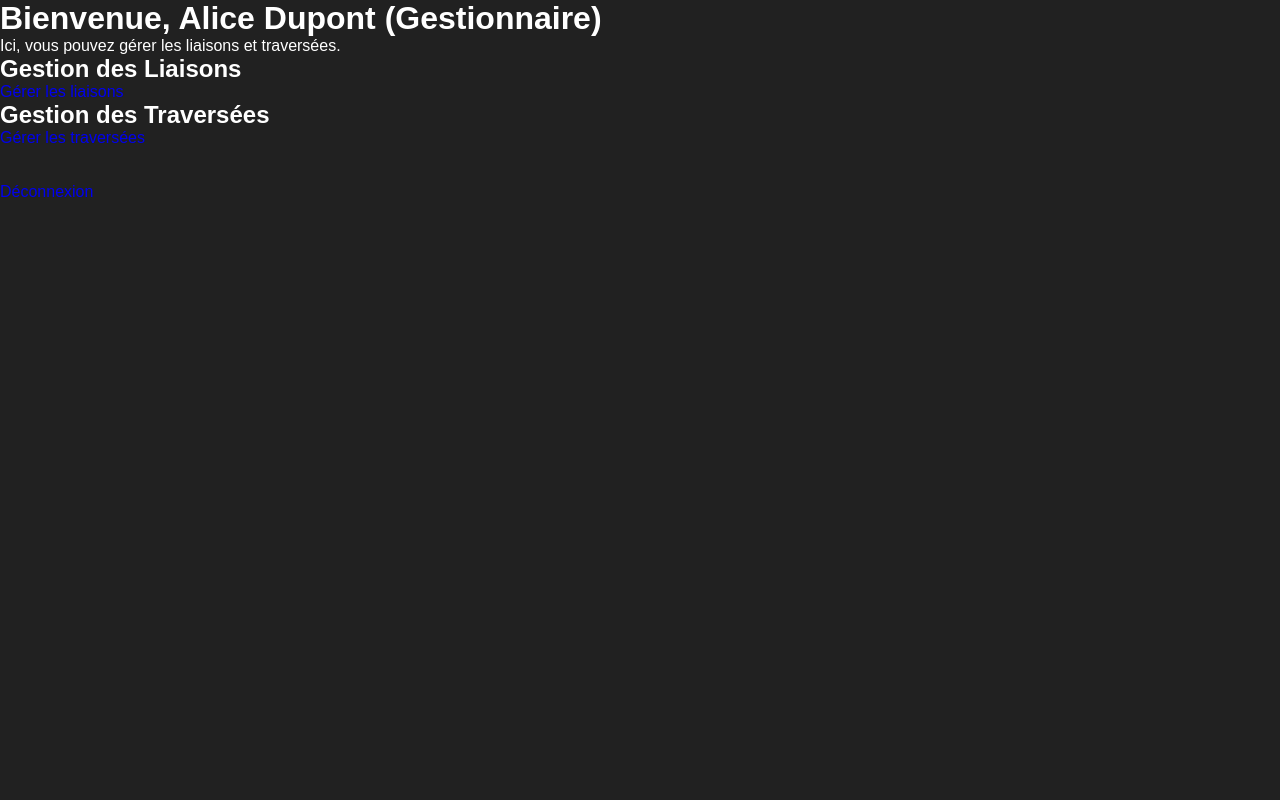
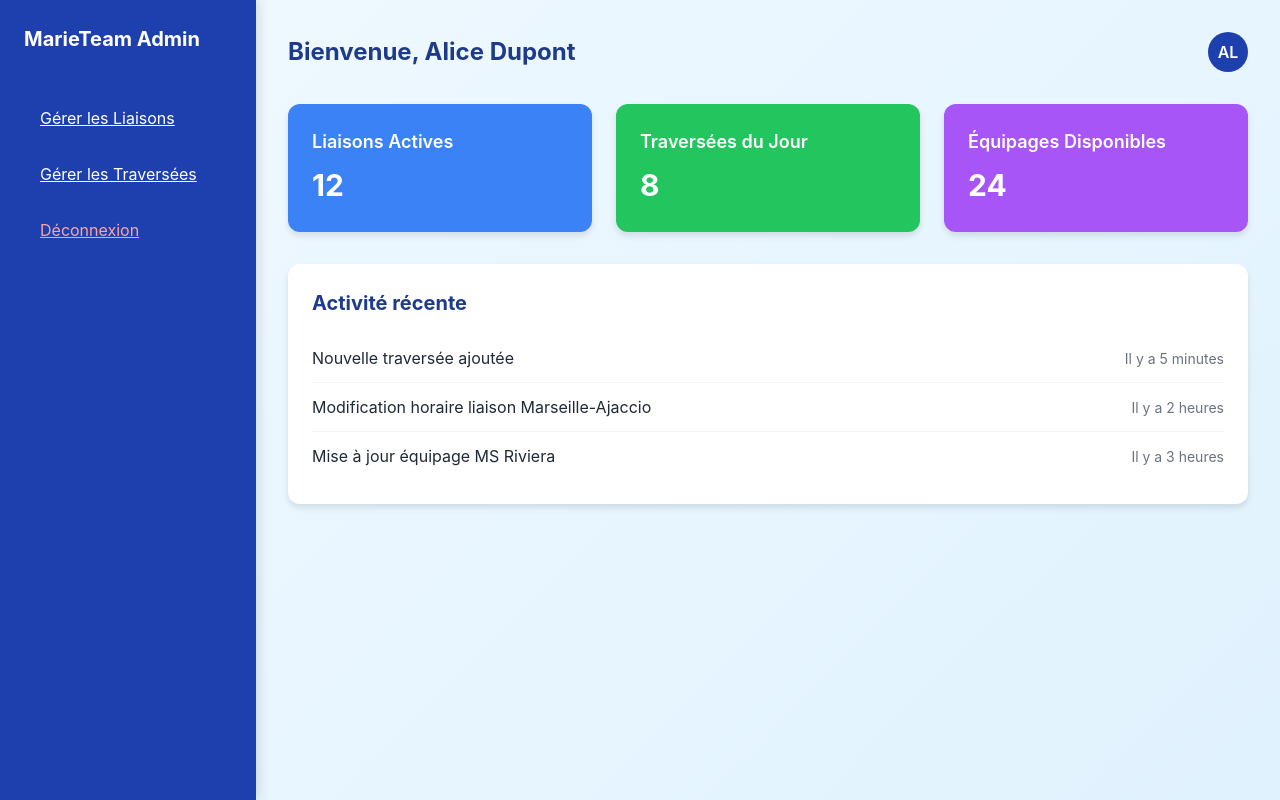
Before and after one commit to Xonodeh/MarieTeam, a PHP site: page /admin.php in a window 1280 px wide. Run offline with PHP 8.4, Linux system fonts and the light colour scheme; a user stored in the database is signed in.

Commit message:
Nael ferme ta gueule

```diff
--- a/Back/scripts/connexionBDD.php
+++ b/Back/scripts/connexionBDD.php
@@ -2,11 +2,11 @@
 session_start();
 include 'db.php';
 
+
 $login = trim($_POST['txtLogin']);
 $pwd = trim($_POST['txtPassword']);
 
-$pdo = connexion
- ();
+$pdo = connexionBDD();
 
 if ($pdo) {
     // Vérification dans la table `utilisateur`
--- /dev/null
+++ b/Front/admin.css
@@ -0,0 +1,314 @@
+/* Variables */
+:root {
+  --blue-50: #f0f9ff;
+  --blue-100: #e0f2fe;
+  --blue-500: #3b82f6;
+  --blue-700: #1d4ed8;
+  --blue-800: #1e40af;
+  --blue-900: #1e3a8a;
+  --green-500: #22c55e;
+  --purple-500: #a855f7;
+  --red-200: #fecaca;
+  --red-300: #fca5a5;
+  --gray-100: #f3f4f6;
+  --gray-500: #6b7280;
+  --gray-800: #1f2937;
+  --white: #ffffff;
+}
+
+/* Reset */
+* {
+  margin: 0;
+  padding: 0;
+  box-sizing: border-box;
+}
+
+body {
+  font-family: -apple-system, BlinkMacSystemFont, 'Segoe UI', Roboto, 'Helvetica Neue', Arial, sans-serif;
+  -webkit-font-smoothing: antialiased;
+  -moz-osx-font-smoothing: grayscale;
+  line-height: 1.5;
+}
+
+button {
+  background: none;
+  border: none;
+  cursor: pointer;
+  font: inherit;
+}
+
+/* Layout */
+.app-container {
+  min-height: 100vh;
+  background: linear-gradient(135deg, var(--blue-50), var(--blue-100));
+  display: flex;
+}
+
+/* Sidebar */
+.sidebar {
+  background-color: var(--blue-800);
+  color: var(--white);
+  height: 100vh;
+  width: 256px;
+  padding: 24px;
+  display: flex;
+  flex-direction: column;
+  box-shadow: 4px 0 10px rgba(0, 0, 0, 0.1);
+  position: fixed;
+  transition: transform 0.3s ease-in-out;
+  z-index: 20;
+}
+
+.sidebar.closed {
+  transform: translateX(-100%);
+}
+
+.sidebar-header {
+  display: flex;
+  align-items: center;
+  justify-content: space-between;
+  margin-bottom: 32px;
+}
+
+.brand {
+  display: flex;
+  align-items: center;
+  gap: 12px;
+}
+
+.brand-text {
+  font-size: 1.25rem;
+  font-weight: bold;
+}
+
+.close-sidebar {
+  color: var(--white);
+  padding: 8px;
+  border-radius: 8px;
+  transition: background-color 0.2s;
+}
+
+.close-sidebar:hover {
+  background-color: var(--blue-700);
+}
+
+.nav-list {
+  list-style: none;
+  flex: 1;
+}
+
+.nav-item {
+  margin: 8px 0;
+}
+
+.nav-button {
+  width: 100%;
+  display: flex;
+  align-items: center;
+  gap: 12px;
+  padding: 12px 16px;
+  color: var(--white);
+  border-radius: 8px;
+  transition: background-color 0.2s;
+}
+
+.nav-button:hover {
+  background-color: var(--blue-700);
+}
+
+.nav-button svg.chevron {
+  margin-left: auto;
+  opacity: 0;
+  transition: opacity 0.2s;
+}
+
+.nav-button:hover svg.chevron {
+  opacity: 1;
+}
+
+.logout-button {
+  display: flex;
+  align-items: center;
+  gap: 12px;
+  padding: 12px 16px;
+  color: var(--red-300);
+  border-radius: 8px;
+  transition: all 0.2s;
+}
+
+.logout-button:hover {
+  background-color: var(--blue-700);
+  color: var(--red-200);
+}
+
+/* Main Content */
+.main-content {
+  flex: 1;
+  padding: 32px;
+  margin-left: 256px;
+}
+
+.content-container {
+  max-width: 1280px;
+  margin: 0 auto;
+}
+
+/* Top Bar */
+.top-bar {
+  display: flex;
+  align-items: center;
+  justify-content: space-between;
+  margin-bottom: 32px;
+}
+
+.menu-button {
+  display: none;
+  background-color: var(--blue-800);
+  color: var(--white);
+  padding: 8px;
+  border-radius: 8px;
+  transition: background-color 0.2s;
+}
+
+.menu-button:hover {
+  background-color: var(--blue-700);
+}
+
+.page-title {
+  font-size: 1.5rem;
+  font-weight: bold;
+  color: var(--blue-900);
+}
+
+.avatar {
+  height: 40px;
+  width: 40px;
+  border-radius: 50%;
+  background-color: var(--blue-800);
+  color: var(--white);
+  display: flex;
+  align-items: center;
+  justify-content: center;
+  font-weight: 600;
+}
+
+/* Dashboard Grid */
+.dashboard-grid {
+  display: grid;
+  grid-template-columns: repeat(3, 1fr);
+  gap: 24px;
+}
+
+.stat-card {
+  padding: 24px;
+  border-radius: 12px;
+  color: var(--white);
+  cursor: pointer;
+  box-shadow: 0 4px 6px rgba(0, 0, 0, 0.1);
+  transition: transform 0.2s;
+}
+
+.stat-card:hover {
+  transform: scale(1.05);
+}
+
+.stat-card.blue { background-color: var(--blue-500); }
+.stat-card.green { background-color: var(--green-500); }
+.stat-card.purple { background-color: var(--purple-500); }
+
+.stat-title {
+  font-size: 1.125rem;
+  font-weight: 600;
+  margin-bottom: 8px;
+}
+
+.stat-value {
+  font-size: 1.875rem;
+  font-weight: bold;
+}
+
+/* Recent Activity */
+.activity-card {
+  margin-top: 32px;
+  background-color: var(--white);
+  border-radius: 12px;
+  padding: 24px;
+  box-shadow: 0 4px 6px rgba(0, 0, 0, 0.1);
+}
+
+.activity-title {
+  font-size: 1.25rem;
+  font-weight: bold;
+  color: var(--blue-900);
+  margin-bottom: 16px;
+}
+
+.activity-item {
+  display: flex;
+  align-items: center;
+  justify-content: space-between;
+  padding: 12px 0;
+  border-bottom: 1px solid var(--gray-100);
+}
+
+.activity-item:last-child {
+  border-bottom: none;
+}
+
+.activity-text {
+  color: var(--gray-800);
+}
+
+.activity-time {
+  font-size: 0.875rem;
+  color: var(--gray-500);
+}
+
+/* Custom Scrollbar */
+::-webkit-scrollbar {
+  width: 8px;
+}
+
+::-webkit-scrollbar-track {
+  background: var(--blue-50);
+}
+
+::-webkit-scrollbar-thumb {
+  background: var(--blue-500);
+  border-radius: 4px;
+}
+
+::-webkit-scrollbar-thumb:hover {
+  background: var(--blue-700);
+}
+
+/* Responsive Design */
+@media (max-width: 1024px) {
+  .sidebar {
+      position: fixed;
+  }
+
+  .main-content {
+      margin-left: 0;
+  }
+
+  .menu-button {
+      display: block;
+  }
+
+  .dashboard-grid {
+      grid-template-columns: repeat(2, 1fr);
+  }
+}
+
+@media (max-width: 768px) {
+  .dashboard-grid {
+      grid-template-columns: 1fr;
+  }
+
+  .activity-item {
+      flex-direction: column;
+      align-items: flex-start;
+      gap: 4px;
+  }
+}
--- a/Front/admin.php
+++ b/Front/admin.php
@@ -1,7 +1,7 @@
 <?php
 session_start();
 if (!isset($_SESSION['role']) || $_SESSION['role'] !== 'admin') {
-    header('Location: index.php'); // Redirection si non admin
+    header('Location: index.php');
     exit;
 }
 ?>
@@ -10,20 +10,78 @@ if (!isset($_SESSION['role']) || $_SESSION['role'] !== 'admin') {
 <head>
     <meta charset="UTF-8">
     <meta name="viewport" content="width=device-width, initial-scale=1.0">
-    <title>Admin - Gestion des liaisons et traversées</title>
-    <link rel="stylesheet" href="style.css">
+    <title>Admin - MarieTeam</title>
+    <link rel="stylesheet" href="admin.css">
 </head>
 <body>
-    <h1>Bienvenue, <?php echo $_SESSION['utilisateur']; ?> (Gestionnaire)</h1>
-    <p>Ici, vous pouvez gérer les liaisons et traversées.</p>
 
-    <h2>Gestion des Liaisons</h2>
-    <a href="gestion_liaisons.php">Gérer les liaisons</a>
+<div class="app-container">
+    <!-- Sidebar -->
+    <div class="sidebar">
+        <div class="sidebar-header">
+            <div class="brand">
+                <span class="brand-text">MarieTeam Admin</span>
+            </div>
+        </div>
+        <nav>
+            <ul class="nav-list">
+                <li class="nav-item">
+                    <a href="gestion_liaisons.php" class="nav-button">Gérer les Liaisons</a>
+                </li>
+                <li class="nav-item">
+                    <a href="gestion_traversées.php" class="nav-button">Gérer les Traversées</a>
+                </li>
+            </ul>
+        </nav>
+        <a href="../Back/scripts/deconnexion.php" class="logout-button">Déconnexion</a>
+    </div>
 
-    <h2>Gestion des Traversées</h2>
-    <a href="gestion_traversees.php">Gérer les traversées</a>
+    <!-- Contenu Principal -->
+    <div class="main-content">
+        <div class="content-container">
+            <!-- Barre supérieure -->
+            <div class="top-bar">
+                <h1 class="page-title">Bienvenue, <?php echo htmlspecialchars($_SESSION['utilisateur']); ?></h1>
+                <div class="avatar">
+                    <?php echo strtoupper(substr(htmlspecialchars($_SESSION['utilisateur']), 0, 2)); ?>
+                </div>
+            </div>
 
-    <br><br>
-    <a href="../Back/scripts/deconnexion.php">Déconnexion</a>
+            <!-- Grille du tableau de bord -->
+            <div class="dashboard-grid">
+                <div class="stat-card blue">
+                    <div class="stat-title">Liaisons Actives</div>
+                    <div class="stat-value">12</div>
+                </div>
+                <div class="stat-card green">
+                    <div class="stat-title">Traversées du Jour</div>
+                    <div class="stat-value">8</div>
+                </div>
+                <div class="stat-card purple">
+                    <div class="stat-title">Équipages Disponibles</div>
+                    <div class="stat-value">24</div>
+                </div>
+            </div>
+
+            <!-- Activité récente (exemple statique, à dynamiser si nécessaire) -->
+            <div class="activity-card">
+                <div class="activity-title">Activité récente</div>
+                <div class="activity-item">
+                    <span class="activity-text">Nouvelle traversée ajoutée</span>
+                    <span class="activity-time">Il y a 5 minutes</span>
+                </div>
+                <div class="activity-item">
+                    <span class="activity-text">Modification horaire liaison Marseille-Ajaccio</span>
+                    <span class="activity-time">Il y a 2 heures</span>
+                </div>
+                <div class="activity-item">
+                    <span class="activity-text">Mise à jour équipage MS Riviera</span>
+                    <span class="activity-time">Il y a 3 heures</span>
+                </div>
+            </div>
+        </div>
+    </div>
+</div>
+
 </body>
 </html>
--- a/Front/connexion.html
+++ b/Front/connexion.html
@@ -15,11 +15,11 @@
     </div>
     <h1>Connexion</h1>
     <p>Vous n'avez pas de compte ? <a href="inscription.html">Inscrivez-vous !</a></p>
-    <form class="login-form">
+    <form class="login-form" method="post" action="../Back/scripts/connexionBDD.php">
       <label for="email">eMail</label>
-      <input type="email" id="email" placeholder="Entrez votre email" required>
+      <input type="email"  name="txtLogin" id="txtLogin" placeholder="Entrez votre email"required>
       <label for="password">Mot de passe</label>
-      <input type="password" id="password" placeholder="Entrez votre mot de passe" required>
+      <input type="password" name="txtPassword" id="txtPassword" placeholder="Entrez votre mot de passe" required>
       <div id="connexion"><button type="submit" id="connexion" name="connexion">Connexion</button></div>
     </form>
     <hr>
```
Also changed, not shown: Front/index.php (+7 -6 lines).
